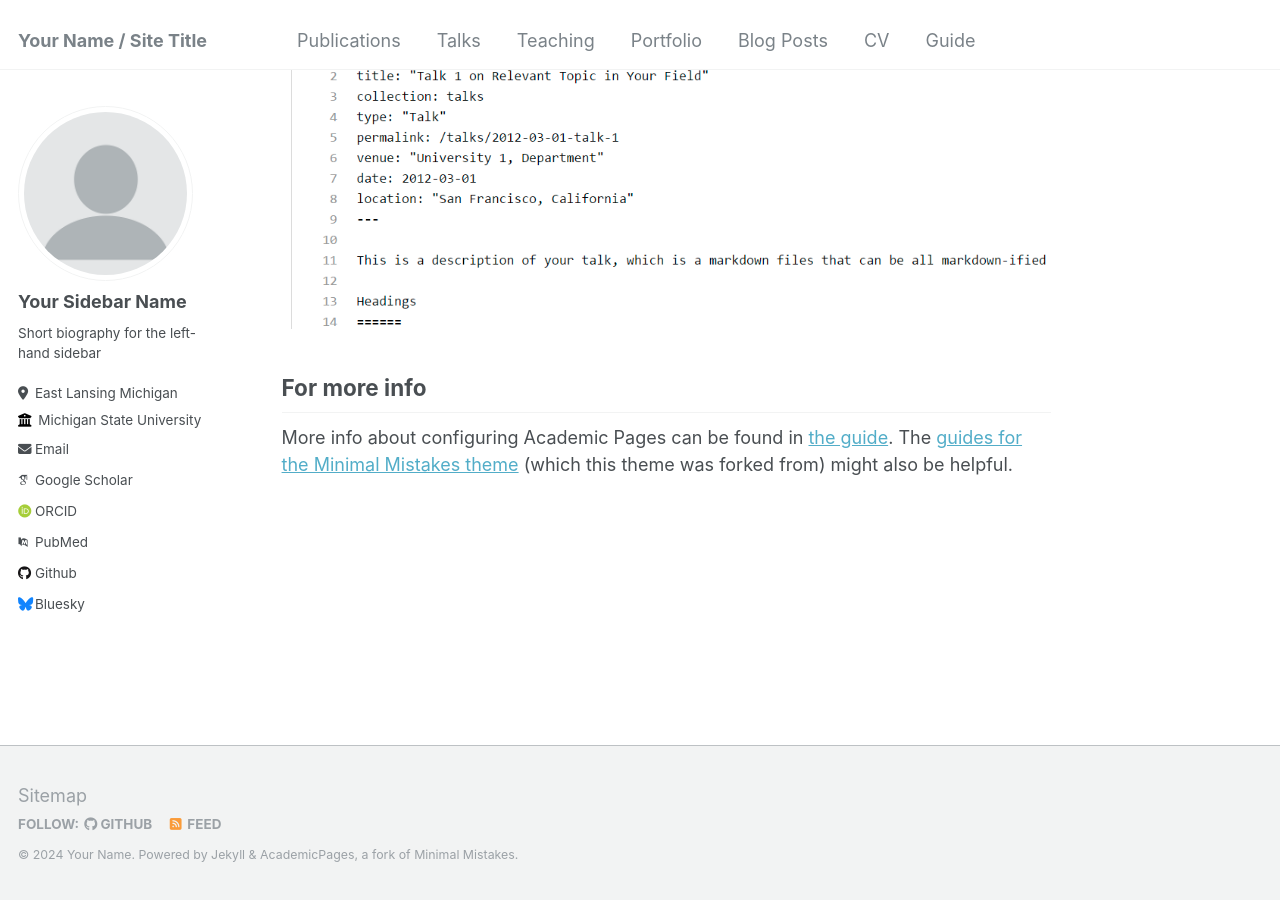
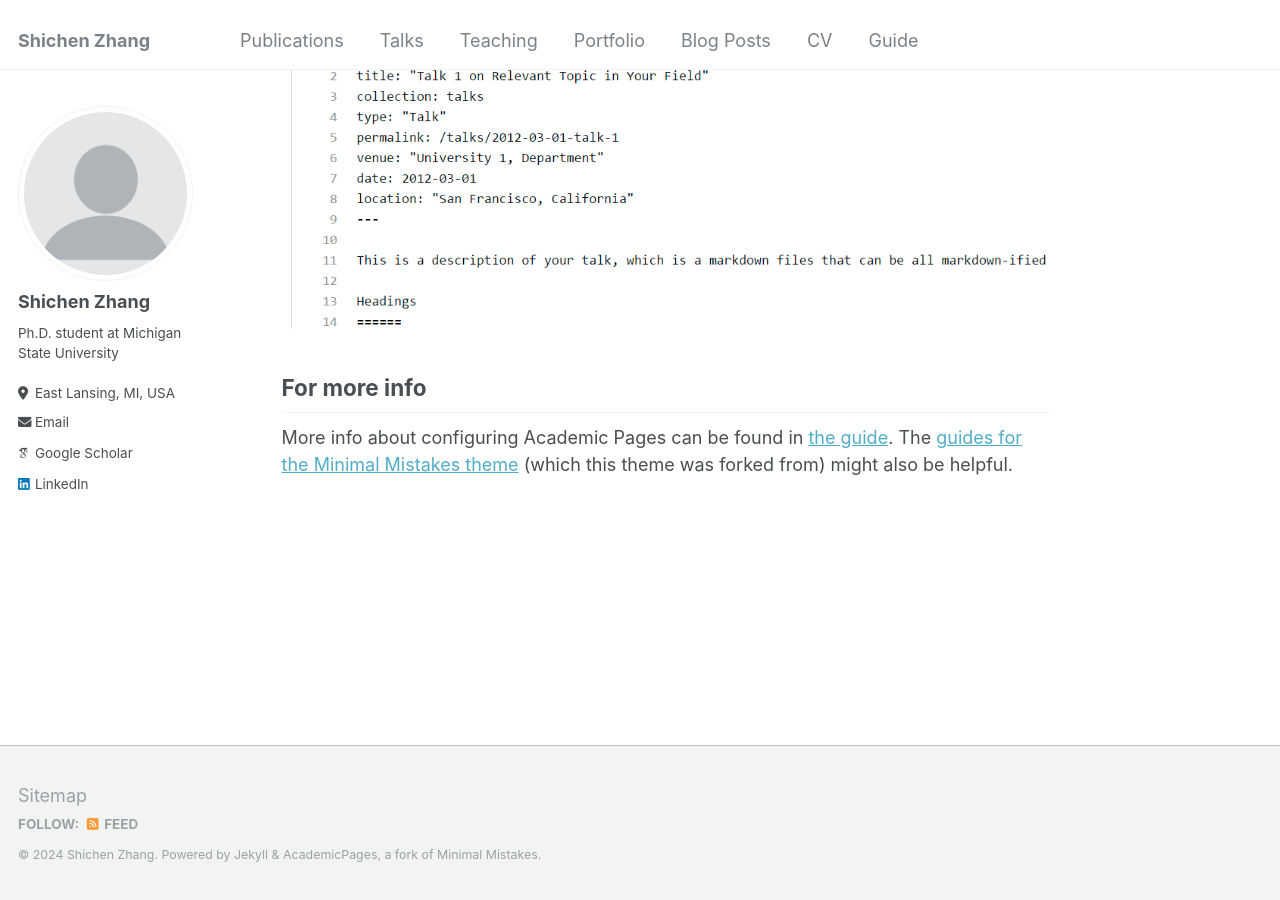
Before and after one commit to sczhang6/sczhang6.github.io, a Jekyll site: the page built from _pages/about.md, in a window 1280 px wide and 900 px high, scrolled down 2660 px. Built offline with Jekyll 4.4.1, drawn with Linux system fonts in a browser that asks for light colours; some web fonts are replaced.

Commit message:
bio update

```diff
--- a/_config.yml
+++ b/_config.yml
@@ -8,9 +8,9 @@
 
 # Basic Site Settings
 locale                   : "en-US"
-title                    : "Your Name / Site Title"
+title                    : "Shichen Zhang"
 title_separator          : "-"
-name                     : &name "Your Name"
+name                     : &name "Shichen Zhang"
 description              : &description "personal description"
 url                      : https://academicpages.github.io # the base hostname & protocol for your site e.g. "https://mmistakes.github.io"
 baseurl                  : "" # the subpath of your site, e.g. "/blog"
@@ -22,33 +22,33 @@ repository               : "academicpages/academicpages.github.io"
 author:
   # Biographic information
   avatar           : "profile.png"
-  name             : "Your Sidebar Name"
+  name             : "Shichen Zhang"
   pronouns         : # example: "she/her"
-  bio              : "Short biography for the left-hand sidebar"
-  location         : "East Lansing Michigan "
-  employer         : "Michigan State University"
+  bio              : "Ph.D. student at Michigan State University"
+  location         : "East Lansing, MI, USA "
+  employer         : #"Michigan State University"
   uri              : # URL
-  email            : "none@example.org"
+  email            : "sczhang@msu.edu"
 
   # Academic websites
   arxiv            : # URL - Update with the correct link to your profile
-  googlescholar    : "https://scholar.google.com/citations?user=PS_CX0AAAAAJ"
+  googlescholar    : "https://scholar.google.com/citations?user=RvFFvTYAAAAJ&hl=en"
   impactstory      : # URL
-  orcid            : "http://orcid.org/yourorcidurl"
+  orcid            : #"http://orcid.org/yourorcidurl"
   semantic         : # URL
-  pubmed           : "https://www.ncbi.nlm.nih.gov/pubmed/?term=john+snow"
+  pubmed           : #"https://www.ncbi.nlm.nih.gov/pubmed/?term=john+snow"
   researchgate     : # URL
 
   # Repositories and software development
   bitbucket        : # Username - Update with your username on the site
   codepen          : # Username
   dribbble         : # Username
-  github           : "academicpages"
+  github           : #"academicpages"
   kaggle           : # Username
   stackoverflow    : # User number or user number and name (i.e., use "1" or "1/jeff-atwood")
 
   # Social media
-  bluesky          : "bsky.app" # Replace this with you Bluesky username
+  bluesky          : #"bsky.app" # Replace this with you Bluesky username
   facebook         : # Username
   flickr           : # Username
   foursquare       : # Username
@@ -57,7 +57,7 @@ author:
   keybase          : # Username
   instagram        : # Username
   lastfm           : # Username
-  linkedin         : # Username
+  linkedin         : shichen-zhang-96892716a
   mastodon         : # URL
   medium           : # URL
   pinterest        : # Username
```
Also changed, not shown: 3 other files.
